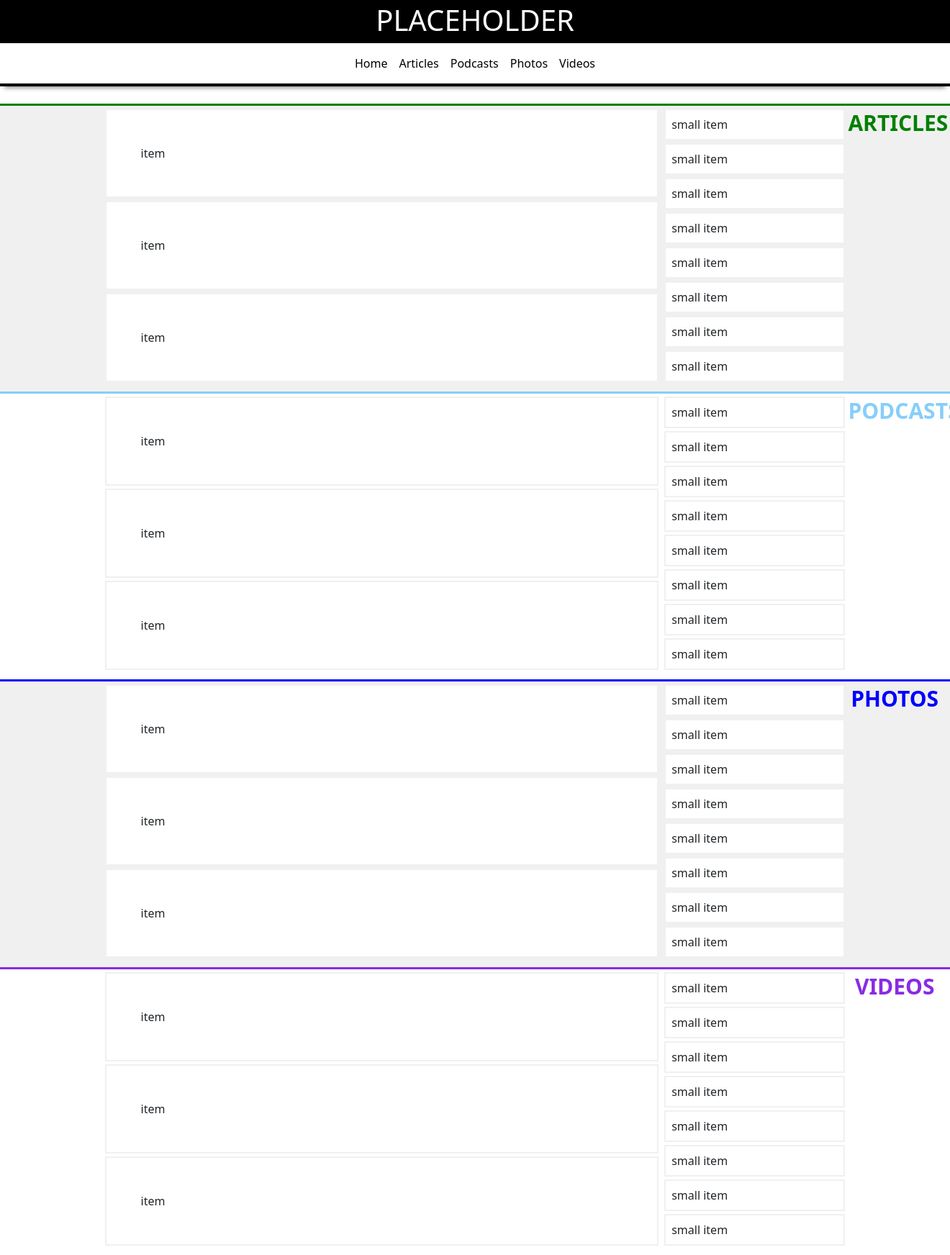
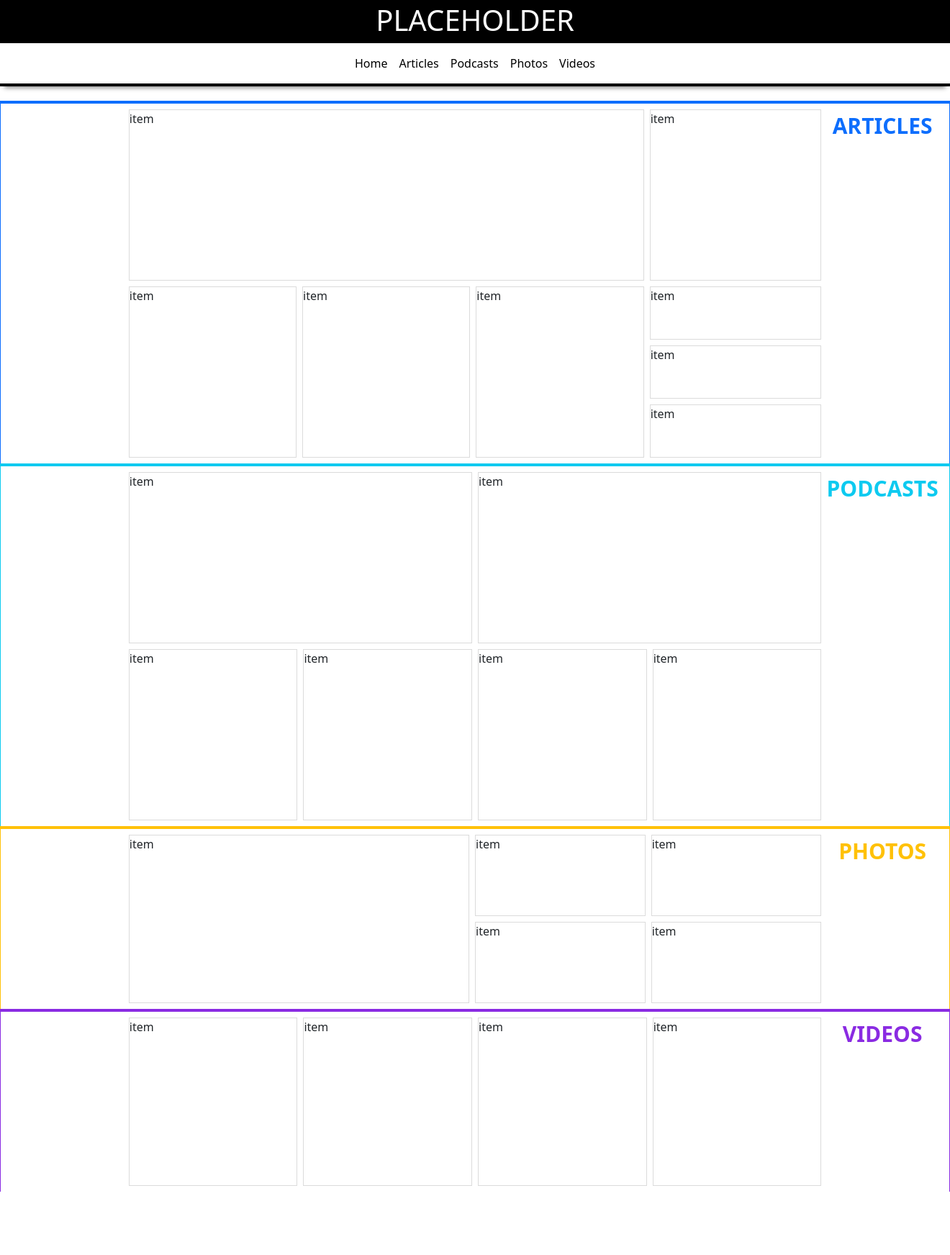
Before and after one commit to divory100/pend, a PHP site: page / in a window 1320 px wide; the page is wider, and only the part inside the window is pictured. Shown: that part at 72% size. After the commit the page ends 1656 px from the top of that part, so only its background shows below. Run offline with PHP 8.4, Linux system fonts and the light colour scheme.

Commit message:
Refined the squares to be more resilient and added sidebar

```diff
--- /dev/null
+++ b/css/home.css
@@ -0,0 +1,63 @@
+/*
+
+Main styles for the homepage
+i.e. page-wide feature bars for holding items
+
+Last updated 27/7/2022
+
+*/
+
+
+/*Feature section borders*/
+#articles {
+    border-top: solid #0D6EFD 4px;
+    border-left: solid #0D6EFD 1px;
+    border-right: solid #0D6EFD 1px;
+}
+
+#podcasts {
+    border-top: solid #0DCAF0 4px;
+    border-left: solid #0DCAF0 1px;
+    border-right: solid #0DCAF0 1px;
+}
+
+#photos {
+    border-top: solid #FFC107 4px;
+    border-left: solid #FFC107 1px;
+    border-right: solid #FFC107 1px;
+}
+
+#videos {
+    border-top: solid blueviolet 4px;
+    border-left: solid blueviolet 1px;
+    border-right: solid blueviolet 1px;
+}
+
+.container-fluid {
+    display: flex;
+    flex-direction: row;
+}
+
+.sidebar {
+    flex: 1;
+    margin-top: 8px;
+}
+
+/*sidebar section title*/
+.s-title {
+    font-weight: bold;
+    font-size: 30px;
+    text-align: center;
+}
+
+/*hide sidebar when screen is under certain width*/
+@media (max-width: 1300px) {
+    .sidebar {
+        display:none;
+    }
+  }
+
+/*holder for columns. There is one for articles, podcasts, photos, and videos*/
+.feature {
+    display: flex;
+}
--- /dev/null
+++ b/css/item.css
@@ -0,0 +1,88 @@
+/*
+
+Homepage news item styles
+Contains styles for columns and item groups, along with items themselves
+Including specific margin styles for middle elements
+
+Last updated 27/7/2022
+
+*/
+
+
+/*holder for item groups*/
+.column {
+    display: flex;
+    flex-direction: column;
+    flex: 2;
+    margin: 4px;
+}
+
+/*Small and large columns (standard is double small's width)
+These sizings mean nothing if there is only one column*/
+.c-small {
+    flex: 1;
+}
+
+.c-large {
+    flex: 3;
+}
+
+/*All items must be in an item group, even if they hold only one item.*/
+.item-group {
+    display: flex;
+    flex: 1;
+    justify-content: center;
+    margin-bottom: 4px;
+    margin-top: 4px;
+}
+
+.ig-vert {
+    flex-direction: column;
+}
+
+.item {
+    background-color: white;
+    border: solid #dbdbdb 1px;
+    flex: 2;
+}
+
+/*Margins for middle items in horizontal item groups
+naming style: <orientation>mid-<num items>[-<side>] eg. vmid-2-l*/
+.hmid-2-l { /*2 item group left middle*/
+    margin-right: 8px;
+}
+
+.hmid-3 { /*3 item group*/
+    margin-left: 8px;
+    margin-right: 8px;
+}
+
+.hmid-4-l { /*4 item group left middle*/
+    margin-left: 8px;
+    margin-right: 4px;
+}
+
+.hmid-4-r {
+    margin-left: 4px;
+    margin-right: 8px;
+}
+
+/*Margins for middle items in vertical groups*/
+.vmid-2-t { /*2 item group top middle*/
+    margin-bottom: 8px;
+}
+
+.vmid-3 {
+    margin-top: 8px;
+    margin-bottom: 8px;
+}
+
+.vmid-4-t { /*4 item group top middle*/
+    margin-top: 8px;
+    margin-bottom: 4px;
+}
+
+.vmid-4-b {
+    margin-top: 4px;
+    margin-bottom: 8px;
+}
--- a/css/main.css
+++ b/css/main.css
@@ -1,103 +1,16 @@
+/*
+
+General styles for the whole site
+
+Last updated 27/7/2022
+
+*/
+
 body {
-  font-family: sans-serif; /*NOTE: discuss later*/
+    font-family: sans-serif;
 }
 
-.content {
-  padding-top: 110px; /* height of header + navbar*/
+/*To add space to the page below the navbar, so no content is hidden*/
+.invis-breaker {
+    height: 140px;
 }
-
-
-.card {
-  text-align: center;
-}
-
-.card-column {
-  float: left;
-}
-
-.custom-nav {
-  border-bottom: 4px solid black;
-  background-color: white;
-}
-
-.feature {
-  height: 400px;
-  /*border-bottom: solid black 1px;*/
-}
-
-
-nav .navbar-nav li a{
-  color: black !important;
-}
-
-.navbar {
-  /*Shadows*/
-  -webkit-box-shadow: 0 8px 6px -6px #888;
-  -moz-box-shadow: 0 8px 6px -6px #888;
-  box-shadow: 0 8px 6px -6px #888;
-
-  top: 60px;
-}
-
-/*Header*/
-.pagewide {
-  height: 60px;
-  color: white;
-  background-color: black;
-  text-align: center;
-}
-
-#content-container {
-  width: 80%;
-}
-
-
-/*Adjust content container to full width when sidebar is hidden*/
-@media (max-width: 1200px) {
-  #content-container {
-      width: 100%;
-  }
-}
-
-.sidebar {
-  /*border: solid black 2px;*/
-  text-align: center;
-  height: 100%;
-  margin-top: 1px;
-  margin-bottom: 1px;
-}
-
-.section-header {
-  font-weight: bold;
-  font-size: 30px;
-}
-
-.invis-sidebar {
-  margin-top: 4px;
-  margin-bottom: 6px;
-}
-
-#articles {
-  background-color: rgb(240, 240, 240);
-  border-top: solid green 3px;
-}
-
-#podcasts {
-  background-color: white;
-  border-top: solid lightskyblue 3px;
-}
-
-#photos {
-  background-color: rgb(240, 240, 240);
-  border-top: solid blue 3px;
-}
-
-#videos {
-  background-color: white;
-  border-top: solid blueviolet 3px;
-}
-
-.item {
-  border: solid rgb(240, 240, 240) 2px;
-  background-color: white;
-}
--- /dev/null
+++ b/css/navbar.css
@@ -0,0 +1,33 @@
+/*
+
+Styles for the navbar and header
+
+Last updated 27/7/2022
+
+*/
+
+.custom-nav {
+    border-bottom: 4px solid black;
+    background-color: white;
+}
+
+nav .navbar-nav li a{
+    color: black !important;
+}
+
+.navbar {
+    /*Shadows*/
+    -webkit-box-shadow: 0 8px 6px -6px #888;
+    -moz-box-shadow: 0 8px 6px -6px #888;
+    box-shadow: 0 8px 6px -6px #888;
+
+    top: 60px;
+}
+
+/*Header*/
+.pagewide {
+    height: 60px;
+    color: white;
+    background-color: black;
+    text-align: center;
+}
--- a/index.html
+++ b/index.html
@@ -3,14 +3,18 @@
     <head>
         <title>placeholder</title>
 
+
         <link rel="stylesheet" type="text/css" href="css/main.css">
+        <link rel="stylesheet" type="text/css" href="css/navbar.css">
+        <link rel="stylesheet" type="text/css" href="css/home.css">
+        <link rel="stylesheet" type="text/css" href="css/item.css">
+
         <link href="https://cdn.jsdelivr.net/npm/bootstrap@5.1.3/dist/css/bootstrap.min.css" rel="stylesheet">
         <script src="https://cdn.jsdelivr.net/npm/bootstrap@5.1.3/dist/js/bootstrap.bundle.min.js"></script>
 
         <meta charset="utf-8">
         <meta name="viewport" content="width=device-width, initial-scale=1"> <!--settings for viewing website on a phone-->
     </head>
-
     <body>
         <div class="pagewide p-1 fixed-top">
             <div class="container"><h1>PLACEHOLDER</h1></div>
@@ -26,252 +30,127 @@
             </ul>
         </nav>
 
-    <div class="container-fluid p-5 invis-breaker"></div>
-    <div class="container-fluid p-4 invis-breaker"></div>
+        <div class="container-fluid invis-breaker"></div>
 
-    <div class="container-fluid feature" id="articles">
-      <div class="card-column d-none d-xl-block" style="width:10%">
-        <div class="sidebar "></div>
+        <div class="container-fluid" id="articles">
+            <div class="sidebar">
+
             </div>
 
-      <div class="card-column" id="content-container">
-
-        <div class="card-column" style="width:75%">
-          <div class="item m-1 p-5">
-            item
+            <div class="feature" style="height:500px;flex:6">
+                <div class="column c-large">
+                    <div class="item-group">
+                        <div class="item">item</div>
                     </div>
-
-          <div class="item m-1 p-5">
-            item
-          </div>
-
-          <div class="item m-1 p-5">
-            item
+                    <div class="item-group">
+                        <div class="item">item</div>
+                        <div class="item hmid-3">item</div>
+                        <div class="item">item</div>
                     </div>
                 </div>
 
-        <div class="card-column" style="width:25%">
-          <div class="item m-1 p-2">
-            small item
+                <div class="column c-small">
+                    <div class="item-group">
+                        <div class="item">item</div>
                     </div>
-
-          <div class="item m-1 p-2">
-            small item
-          </div>
-
-          <div class="item m-1 p-2">
-            small item
-          </div>
-
-          <div class="item m-1 p-2">
-            small item
-          </div>
-
-          <div class="item m-1 p-2">
-            small item
-          </div>
-
-          <div class="item m-1 p-2">
-            small item
-          </div>
-
-          <div class="item m-1 p-2">
-            small item
-          </div>
-
-          <div class="item m-1 p-2">
-            small item
+                    <div class="item-group ig-vert">
+                        <div class="item">item</div>
+                        <div class="item vmid-3">item</div>
+                        <div class="item">item</div>
                     </div>
                 </div>
             </div>
 
-      <div class="card-column d-none d-xl-block" style="width:10%">
-        <div class="sidebar section-header" style="color:green">ARTICLES</div>
+            <div class="sidebar s-title" style="color:#0D6EFD">
+                ARTICLES
             </div>
         </div>
 
-    <div class="container-fluid feature" id="podcasts">
-      <div class="card-column d-none d-xl-block" style="width:10%">
-        <div class="sidebar"></div>
+        <div class="container-fluid" id="podcasts">
+            <div class="sidebar">
+
             </div>
 
-      <div class="card-column" id="content-container">
-
-        <div class="card-column" style="width:75%">
-          <div class="item m-1 p-5">
-            item
+            <div class="feature" style="height:500px;flex:6">
+                <div class="column">
+                    <div class="item-group">
+                        <div class="item">item</div>
                     </div>
-
-          <div class="item m-1 p-5">
-            item
-          </div>
-
-          <div class="item m-1 p-5">
-            item
+                    <div class="item-group">
+                        <div class="item hmid-2-l">item</div>
+                        <div class="item">item</div>
                     </div>
                 </div>
 
-        <div class="card-column" style="width:25%">
-          <div class="item m-1 p-2">
-            small item
+                <div class="column">
+                    <div class="item-group">
+                        <div class="item">item</div>
                     </div>
-
-          <div class="item m-1 p-2">
-            small item
-          </div>
-
-          <div class="item m-1 p-2">
-            small item
-          </div>
-
-          <div class="item m-1 p-2">
-            small item
-          </div>
-
-          <div class="item m-1 p-2">
-            small item
-          </div>
-
-          <div class="item m-1 p-2">
-            small item
-          </div>
-
-          <div class="item m-1 p-2">
-            small item
-          </div>
-
-          <div class="item m-1 p-2">
-            small item
+                    <div class="item-group">
+                        <div class="item hmid-2-l">item</div>
+                        <div class="item">item</div>
                     </div>
                 </div>
             </div>
 
-      <div class="card-column d-none d-xl-block" style="width:10%">
-        <div class="sidebar section-header" style="color:lightskyblue">PODCASTS</div>
+            <div class="sidebar s-title" style="color:#0DCAF0;">
+                PODCASTS
             </div>
         </div>
 
-    <div class="container-fluid feature" id="photos">
-      <div class="card-column d-none d-xl-block" style="width:10%">
-        <div class="sidebar "></div>
+        <div class="container-fluid" id="photos">
+            <div class="sidebar">
+
             </div>
 
-      <div class="card-column" id="content-container">
-
-        <div class="card-column" style="width:75%">
-          <div class="item m-1 p-5">
-            item
-          </div>
-
-          <div class="item m-1 p-5">
-            item
-          </div>
-
-          <div class="item m-1 p-5">
-            item
+            <div class="feature" style="height:250px;flex:6">
+                <div class="column">
+                    <div class="item-group">
+                        <div class="item">item</div>
                     </div>
                 </div>
 
-        <div class="card-column" style="width:25%">
-          <div class="item m-1 p-2">
-            small item
+                <div class="column c-small">
+                    <div class="item-group ig-vert">
+                        <div class="item vmid-2-t">item</div>
+                        <div class="item">item</div>
+                    </div>
                 </div>
 
-          <div class="item m-1 p-2">
-            small item
-          </div>
-
-          <div class="item m-1 p-2">
-            small item
-          </div>
-
-          <div class="item m-1 p-2">
-            small item
-          </div>
-
-          <div class="item m-1 p-2">
-            small item
-          </div>
-
-          <div class="item m-1 p-2">
-            small item
-          </div>
-
-          <div class="item m-1 p-2">
-            small item
-          </div>
-
-          <div class="item m-1 p-2">
-            small item
+                <div class="column c-small">
+                    <div class="item-group ig-vert">
+                        <div class="item vmid-2-t">item</div>
+                        <div class="item">item</div>
                     </div>
                 </div>
             </div>
 
-      <div class="card-column d-none d-xl-block" style="width:10%">
-        <div class="sidebar section-header" style="color:blue">PHOTOS</div>
+            <div class="sidebar s-title" style="color:#FFC107;">
+                PHOTOS
             </div>
         </div>
 
-    <div class="container-fluid feature" id="videos">
-      <div class="card-column d-none d-xl-block" style="width:10%">
-        <div class="sidebar "></div>
+        <div class="container-fluid" id="videos">
+            <div class="sidebar">
+
             </div>
 
-      <div class="card-column" id="content-container">
-
-        <div class="card-column" style="width:75%">
-          <div class="item m-1 p-5">
-            item
-          </div>
-
-          <div class="item m-1 p-5">
-            item
-          </div>
-
-          <div class="item m-1 p-5">
-            item
-          </div>
-        </div>
-
-        <div class="card-column" style="width:25%">
-          <div class="item m-1 p-2">
-            small item
-          </div>
-
-          <div class="item m-1 p-2">
-            small item
-          </div>
-
-          <div class="item m-1 p-2">
-            small item
-          </div>
-
-          <div class="item m-1 p-2">
-            small item
-          </div>
-
-          <div class="item m-1 p-2">
-            small item
-          </div>
-
-          <div class="item m-1 p-2">
-            small item
-          </div>
-
-          <div class="item m-1 p-2">
-            small item
-          </div>
-
-          <div class="item m-1 p-2">
-            small item
+            <div class="feature" style="height:250px;flex:6">
+                <div class="column">
+                    <div class="item-group">
+                        <div class="item">item</div>
+                        <div class="item hmid-4-l">item</div>
+                        <div class="item hmid-4-r">item</div>
+                        <div class="item">item</div>
                     </div>
                 </div>
             </div>
 
-      <div class="card-column d-none d-xl-block" style="width:10%">
-        <div class="sidebar section-header" style="color:blueviolet">VIDEOS</div>
+            <div class="sidebar s-title" style="color:blueviolet;">
+                VIDEOS
             </div>
         </div>
 
+
     </body>
 </html>
```
Also changed, not shown: archive/v1_bootstrapcolumns_index.html (added, +104 -0 lines), notes.md (+61 -1 lines). Lines whose indentation alone changed are shown as unchanged.
